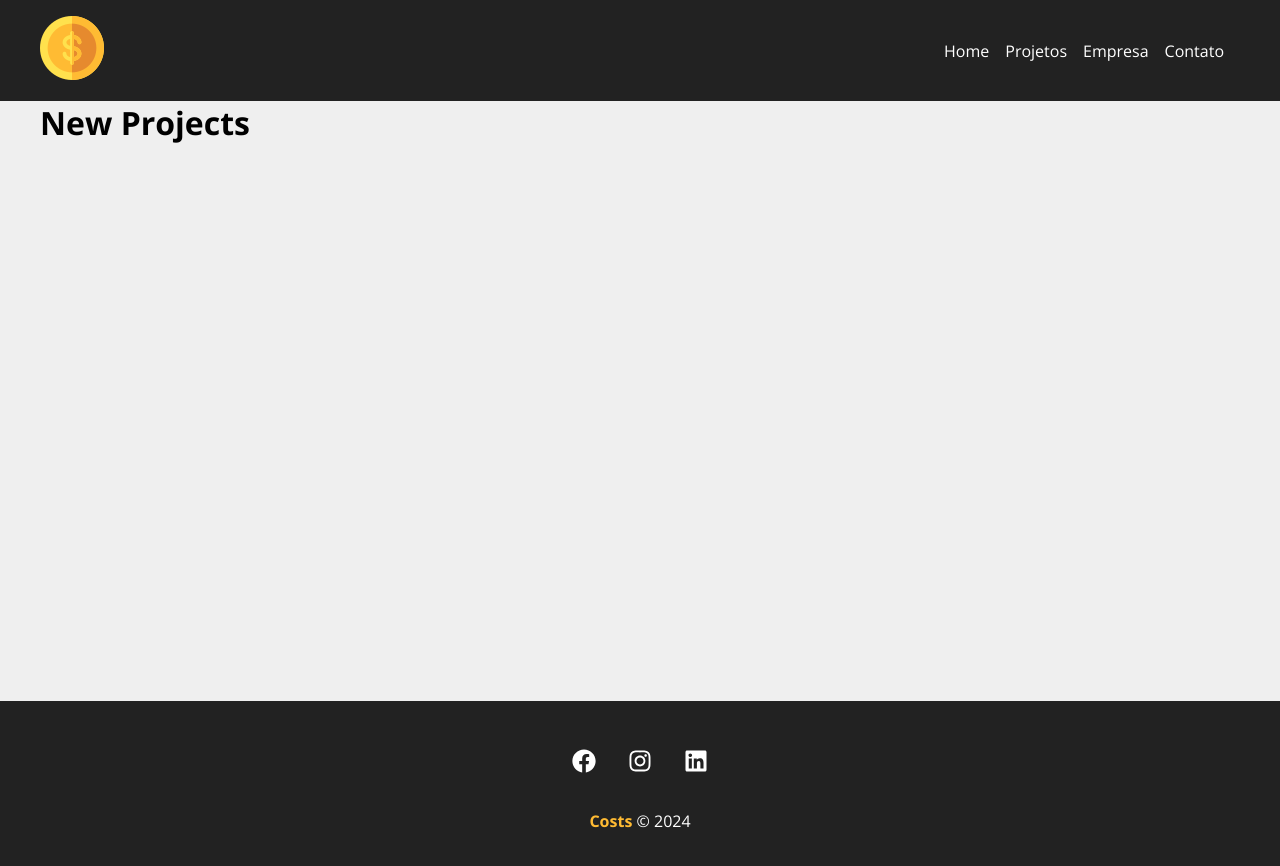
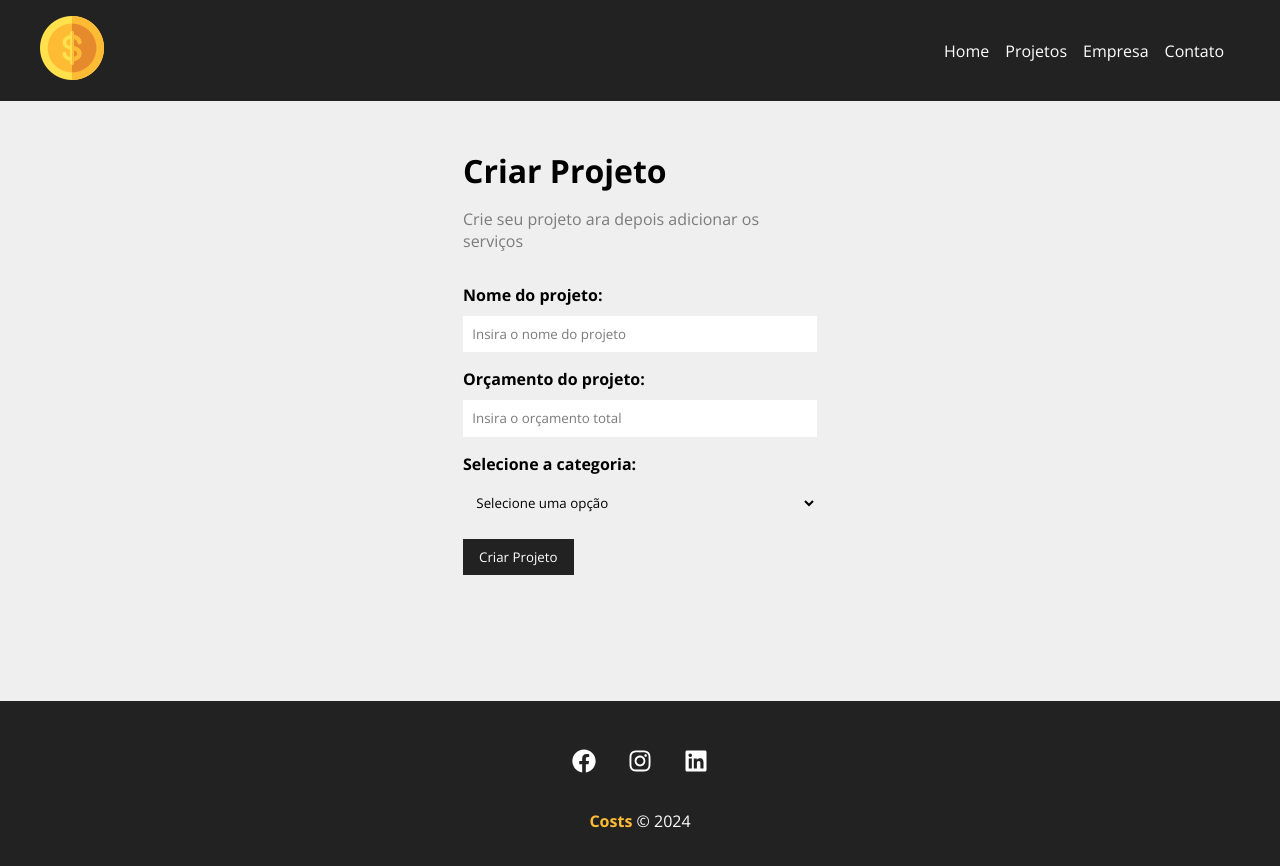
Before and after one commit to kelsonobd/Costs, a JavaScript app: page /NewProjects in a window 1280 px wide. Shown: the top 866 px of the page. Built offline with nearby package versions, Linux system fonts and the light colour scheme; the HTML template or start-up script is replaced by a standard one.

Commit message:
formulario finalizado

```diff
--- /dev/null
+++ b/db.json
@@ -0,0 +1,3 @@
+{
+    "projects": []
+}
--- a/src/App.js
+++ b/src/App.js
@@ -1,4 +1,4 @@
-import { BrowserRouter as Router, Routes, Route, Link } from 'react-router-dom'
+import { BrowserRouter as Router, Routes, Route } from 'react-router-dom'
 import Home from './components/pages/Home'
 import Company from './components/pages/Company'
 import Contact from './components/pages/Contact'
--- /dev/null
+++ b/src/components/form/Input.js
@@ -0,0 +1,19 @@
+import styles from './Input.module.css'
+
+function Input({ type, text, name, placeholder, handleOnChange, value }) {
+    return (
+        <div className={styles.form_control}>
+            <label htmlFor={name}>{text}:</label>
+            <input
+                type={type}
+                name={name}
+                id={name}
+                placeholder={placeholder}
+                onChange={handleOnChange}
+                value={value}
+                />
+        </div>
+    )
+}
+
+export default Input
--- /dev/null
+++ b/src/components/form/Input.module.css
@@ -0,0 +1,20 @@
+.form_control{
+    display: flex;
+    flex-direction: column;
+    margin-bottom: 1em;
+}
+
+.form_control label{
+    margin-bottom: .6em;
+    font-weight: bold;
+}
+
+.form_control input {
+    padding: .7em;
+    border-radius: 0;
+    border: none;
+}
+
+.form_control input::placeholder{
+    color: #7b7b7b;
+}
--- /dev/null
+++ b/src/components/form/Select.js
@@ -0,0 +1,14 @@
+import styles from './Select.module.css'
+
+function Select({ text, name, options, handleOnChange, value }) {
+    return (
+        <div className={styles.form_control}>
+            <label htmlFor={name}>{text}:</label>
+            <select name={name} id={name}>
+                <option>Selecione uma opção</option>
+            </select>
+        </div>
+    )
+}
+
+export default Select
--- /dev/null
+++ b/src/components/form/Select.module.css
@@ -0,0 +1,16 @@
+.form_control{
+    display: flex;
+    flex-direction: column;
+    margin-bottom: 1em;
+}
+
+.form_control label{
+    margin-bottom: .6em;
+    font-weight: bold;
+}
+
+.form_control select {
+    padding: .7em;
+    border-radius: 0;
+    border: none;
+}
--- /dev/null
+++ b/src/components/form/SubmitButton.js
@@ -0,0 +1,11 @@
+import styles from './SubmitButton.module.css'
+
+function SubmitButton({ text}) {
+    return (
+        <div>
+            <button className={styles.btn}>{text}</button>
+        </div>
+    )
+}
+
+export default SubmitButton
--- /dev/null
+++ b/src/components/form/SubmitButton.module.css
@@ -0,0 +1,13 @@
+.btn {
+    background-color: #222;
+    color: #FFF;
+    padding: 0.7em 1.2em;
+    text-decoration: none;
+    transition: .5s;
+    cursor: pointer;
+    border: none;
+}
+
+.btn:hover{
+    color: #ffbb22;
+}
--- a/src/components/pages/NewProjects.js
+++ b/src/components/pages/NewProjects.js
@@ -1,5 +1,14 @@
+import styles from './NewProjects.module.css'
+import ProjectForm from '../project/ProjectForm';
+
 function NewProjects() {
-    return <h1>New Projects</h1>
+    return(
+        <div className={styles.newproject_container}>
+            <h1>Criar Projeto</h1>
+            <p>Crie seu projeto ara depois adicionar os serviços</p>
+            <ProjectForm btnText="Criar Projeto" />
+        </div>
+    )
 }
 
 export default NewProjects;
--- /dev/null
+++ b/src/components/pages/NewProjects.module.css
@@ -0,0 +1,13 @@
+.newproject_container{
+    width: 450px;
+    margin: 0 auto;
+    padding: 3em;
+}
+
+.newproject_container h1 {
+    margin-bottom: 0.5em;
+}
+
+.newproject_container p{
+    color:#7b7b7b;
+}
--- /dev/null
+++ b/src/components/project/ProjectForm.js
@@ -0,0 +1,33 @@
+import Input from '../form/Input'
+import styles from './ProjectForm.module.css'
+import Select from '../form/Select'
+import SubmitButton from '../form/SubmitButton'
+
+function ProjectForm({btnText}) {
+
+    return (
+        <form className={styles.form}>
+            <Input
+                type="text"
+                text="Nome do projeto"
+                name="name"
+                placeholder="Insira o nome do projeto"
+            />
+            <Input
+                type="number"
+                text="Orçamento do projeto"
+                name="budget"
+                placeholder="Insira o orçamento total"
+            />
+            <Select
+                name="category_id"
+                text="Selecione a categoria"
+                 />
+          <SubmitButton text={btnText}/>
+        </form>
+    )
+
+
+}
+
+export default ProjectForm
--- /dev/null
+++ b/src/components/project/ProjectForm.module.css
@@ -0,0 +1,4 @@
+.form{
+    width: 100%;
+    margin: 2em 0;
+}
```
